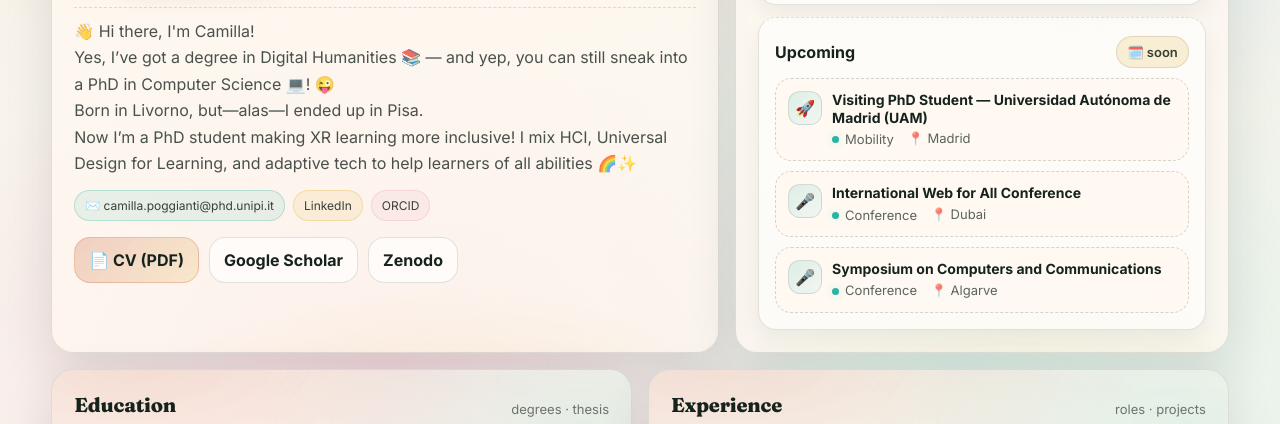
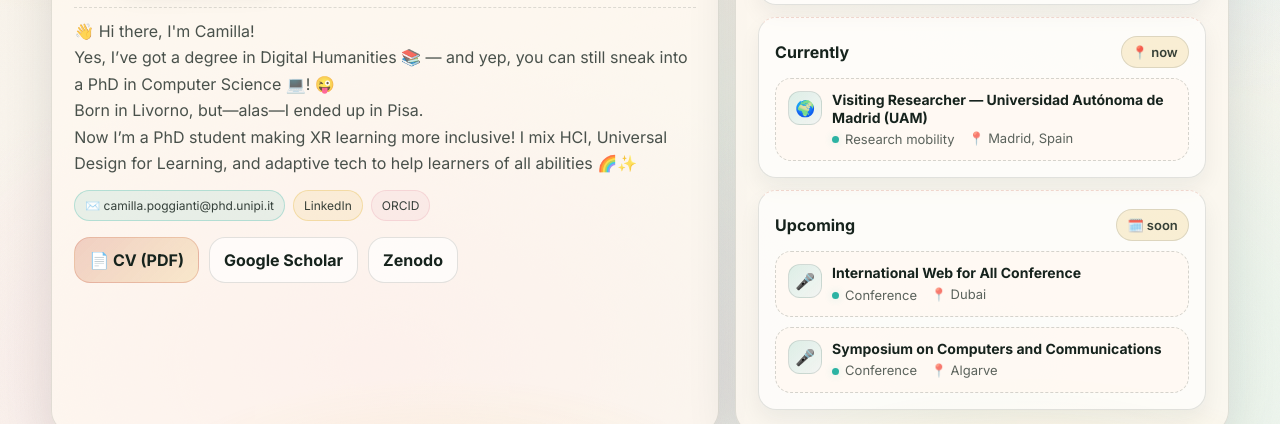
Before and after one commit to cpoggianti97/cpoggianti97.github.io, a plain HTML site: page index.html in a window 1280 px wide. Shown: the part 374-798 px from the top of the page. Drawn offline with Linux system fonts and the light colour scheme.

Commit message:
Update index.html

```diff
--- a/index.html
+++ b/index.html
@@ -630,7 +630,6 @@
             <h2>Highlights</h2>
             <div class="hint">what I’m into & what’s next</div>
           </div>
-
           <div class="split">
   <div class="panel">
     <div class="panelTitle">
@@ -653,22 +652,31 @@
 
   <div class="panel">
     <div class="panelTitle">
+      <h3 style="margin:0; font-size:16px;">Currently</h3>
+      <span class="pillTag">📍 now</span>
+    </div>
+
+    <div class="timeline">
+      <div class="event">
+        <div class="eventIcon">🌍</div>
+        <div class="eventMain">
+          <p class="eventTitle">Visiting Researcher — Universidad Autónoma de Madrid (UAM)</p>
+          <div class="eventMeta">
+            <span class="mini"><span class="miniDot"></span> Research mobility</span>
+            <span class="mini">📍 Madrid, Spain</span>
+          </div>
+        </div>
+      </div>
+    </div>
+  </div>
+
+  <div class="panel">
+    <div class="panelTitle">
       <h3 style="margin:0; font-size:16px;">Upcoming</h3>
       <span class="pillTag">🗓️ soon</span>
     </div>
 
     <div class="timeline">
-                <div class="event">
-                  <div class="eventIcon">🚀</div>
-                  <div class="eventMain">
-                    <p class="eventTitle">Visiting PhD Student — Universidad Autónoma de Madrid (UAM)</p>
-                    <div class="eventMeta">
-                      <span class="mini"><span class="miniDot"></span> Mobility</span>
-                      <span class="mini">📍 Madrid</span>
-                    </div>
-                  </div>
-                </div>
-
       <div class="event">
         <div class="eventIcon">🎤</div>
         <div class="eventMain">
@@ -687,6 +695,8 @@
           <div class="eventMeta">
             <span class="mini"><span class="miniDot"></span> Conference</span>
             <span class="mini">📍 Algarve</span>
+          </div>
+        </div>
       </div>
     </div>
   </div>
@@ -994,11 +1004,20 @@
           <h2>Supervised theses</h2>
           <div class="hint">students · thesis titles</div>
         </div>
-
         <div class="list">
           <div class="item">
             <div class="itemTop">
-              <h3>Michaela Tognoni — MSc thesis in DIgital Humanities</h3>
+              <h3>Michele Tabarrani — MSc thesis in Digital Humanities</h3>
+              <span class="chip mustard">04/2026</span>
+            </div>
+            <div class="meta">
+              <strong>Thesis:</strong> “Orienta: supporto all’orientamento nel campus universitario”
+            </div>
+          </div>
+        <div class="list">
+          <div class="item">
+            <div class="itemTop">
+              <h3>Michaela Tognoni — MSc thesis in Digital Humanities</h3>
               <span class="chip mustard">02/2026</span>
             </div>
             <div class="meta">
```
Lines whose indentation alone changed are shown as unchanged.
